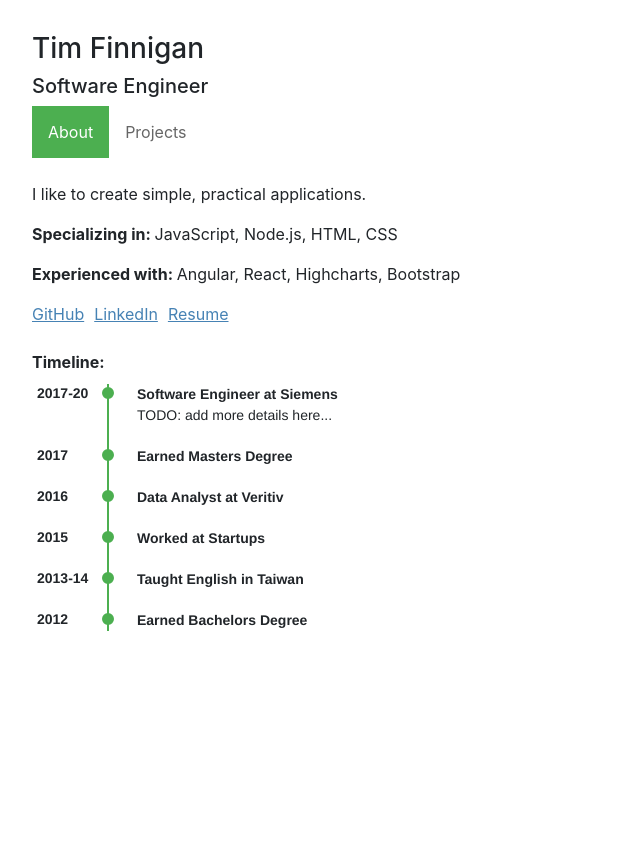
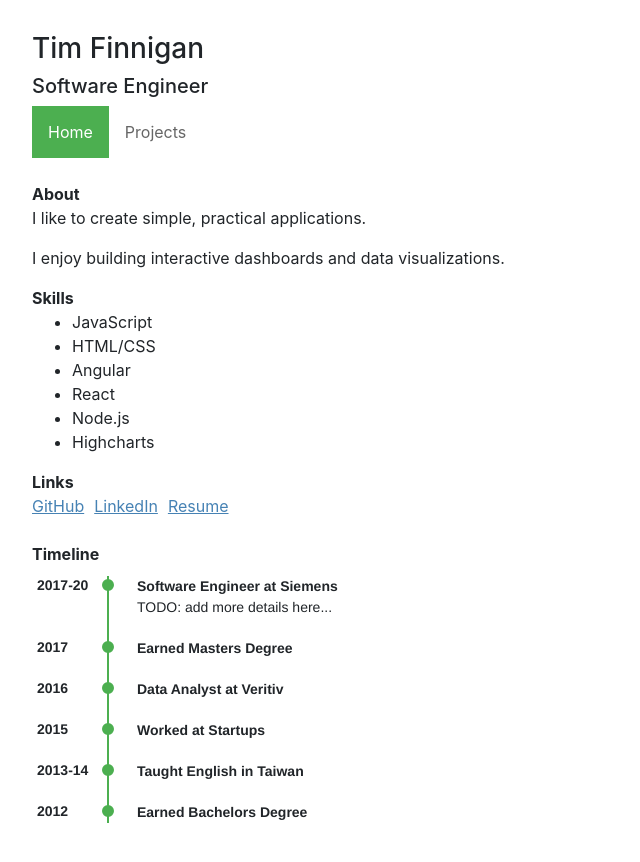
Before and after one commit to TimFinnigan/tim-finnigan-homepage, a React (Create React App) app: page / in a window 1280 px wide. Shown: the top 862 px of the page, without its empty margins (0-640 px from the left). Before the commit the page ends 800 px from the top, so only its background shows below. Built offline with nearby package versions, Linux system fonts and the light colour scheme.

Commit message:
simplify layout

```diff
--- a/src/App.js
+++ b/src/App.js
@@ -5,14 +5,21 @@ class App extends React.Component {
     return (
       <div>
         <br />
+        <strong>About</strong>
         <p>I like to create simple, practical applications.</p>
+        <p>I enjoy building interactive dashboards and data visualizations.</p>
         <p>
-          <strong>Specializing in: </strong>JavaScript, Node.js, HTML, CSS
+          <strong>Skills</strong>
+          <ul>
+            <li>JavaScript</li>
+            <li>HTML/CSS</li>
+            <li>Angular</li>
+            <li>React</li>
+            <li>Node.js</li>
+            <li>Highcharts</li>
+          </ul>
         </p>
-        <p>
-          <strong>Experienced with: </strong>Angular, React, Highcharts,
-          Bootstrap
-        </p>
+        <strong>Links</strong>
         <div id="portfolio-links">
           <a
             href="https://github.com/TimFinnigan"
@@ -31,7 +38,7 @@ class App extends React.Component {
           <a>Resume</a>
         </div>
         <br />
-        <strong>Timeline: </strong>
+        <strong>Timeline </strong>
         <Timeline />
       </div>
     );
--- a/src/index.js
+++ b/src/index.js
@@ -25,10 +25,10 @@ const routing = (
     <div>
       <h3>Tim Finnigan</h3>
       <h5>Software Engineer</h5>
-      <ul className='nav-links'>
+      <ul className="nav-links">
         <li>
           <NavLink exact to="/">
-            About
+            Home
           </NavLink>
         </li>
         <li>
```
